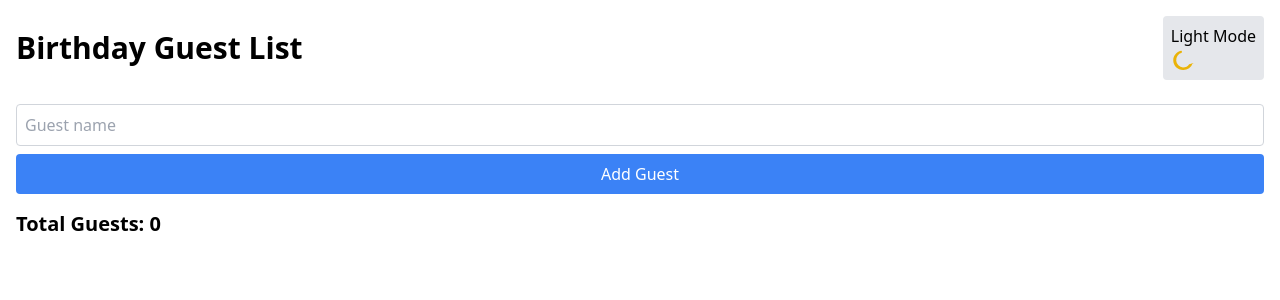
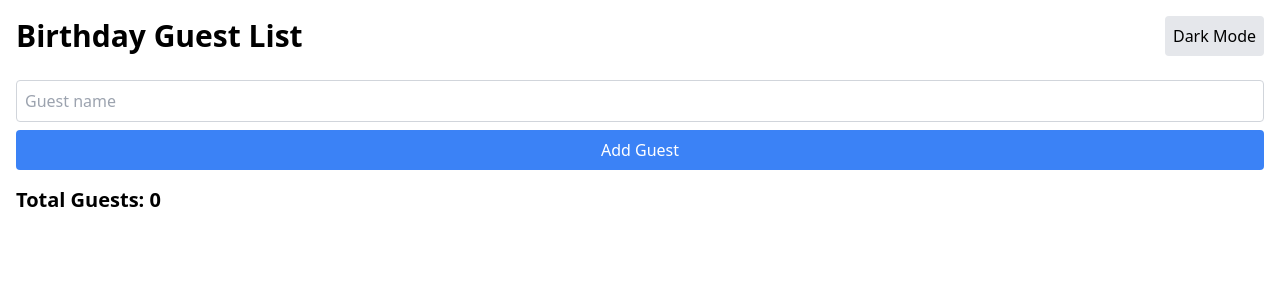
Before and after one commit to banha-serhii/guest-list-app, a Next.js app: page / in a window 1280 px wide. Shown: the top 300 px of the page. Built offline with nearby package versions, Linux system fonts and the light colour scheme.

Commit message:
Update package.json and theme

```diff
--- a/src/app/components/ThemeToggle.tsx
+++ b/src/app/components/ThemeToggle.tsx
@@ -1,4 +1,4 @@
-"use client";
+"use client"; // Компонент клієнтського рендеру
 
 import React from 'react';
 import {useTheme} from '../hooks/useTheme';
@@ -10,40 +10,8 @@ const ThemeToggle: React.FC = () => {
         <button
             onClick={toggleTheme}
             className="p-2 bg-gray-200 dark:bg-gray-700 rounded"
-            aria-label="Toggle theme"
         >
-            {theme === 'dark' ? (
-                <div>
-                    <span>Dark mode</span>
-                    <svg
-                        xmlns="http://www.w3.org/2000/svg"
-                        viewBox="0 0 24 24"
-                        fill="currentColor"
-                        className="w-6 h-6 text-yellow-400"
-                    >
-                        <path
-                            fillRule="evenodd"
-                            d="M12 2a1 1 0 01.894.553l1.618 3.24 3.58.52a1 1 0 01.554 1.706l-2.589 2.525.611 3.567a1 1 0 01-1.45 1.054L12 15.58l-3.204 1.684a1 1 0 01-1.45-1.054l.611-3.567L5.367 8.02a1 1 0 01.554-1.706l3.58-.52L11.106 2.55A1 1 0 0112 2z"
-                            clipRule="evenodd"
-                        />
-                    </svg>
-                </div>
-            ) : (
-                <div>
-                    <span>Light Mode</span>
-                    <svg
-                        xmlns="http://www.w3.org/2000/svg"
-                        viewBox="0 0 24 24"
-                        fill="currentColor"
-                        className="w-6 h-6 text-yellow-500"
-                    >
-                        <path
-                            d="M21.752 15.002A9.718 9.718 0 0112 22c-5.388 0-9.751-4.363-9.751-9.751 0-4.7 3.292-8.616 7.75-9.577a.75.75 0 01.927.728c0 .482-.07.963-.209 1.43A7.482 7.482 0 0012 19.5a7.482 7.482 0 006.17-3.27 7.485 7.485 0 003.62-1.13.75.75 0 01.962.452z"
-                        />
-                    </svg>
-                </div>
-
-            )}
+            {theme === 'dark' ? 'Light Mode' : 'Dark Mode'}
         </button>
     );
 };
```
Also changed, not shown: package.json (+6 -5 lines), 1 other file (tests, documents, lock files or other folders).
